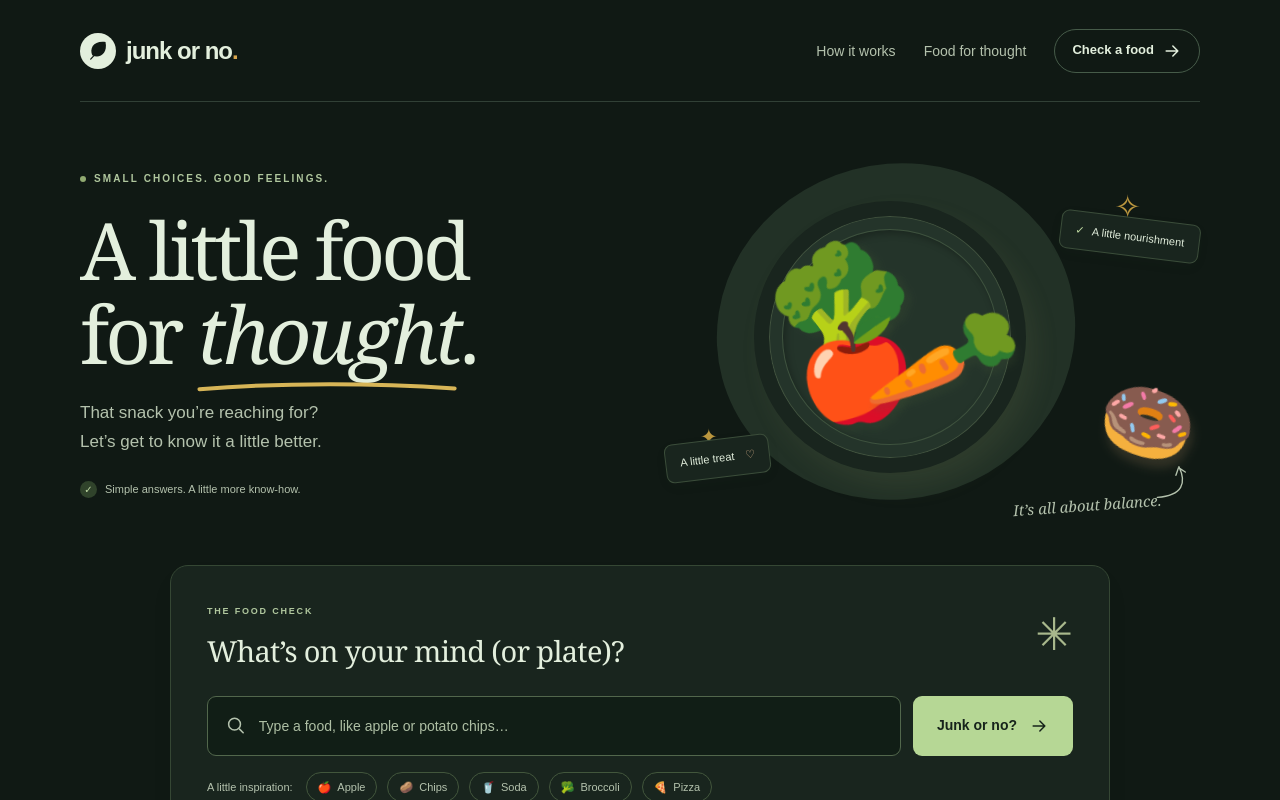
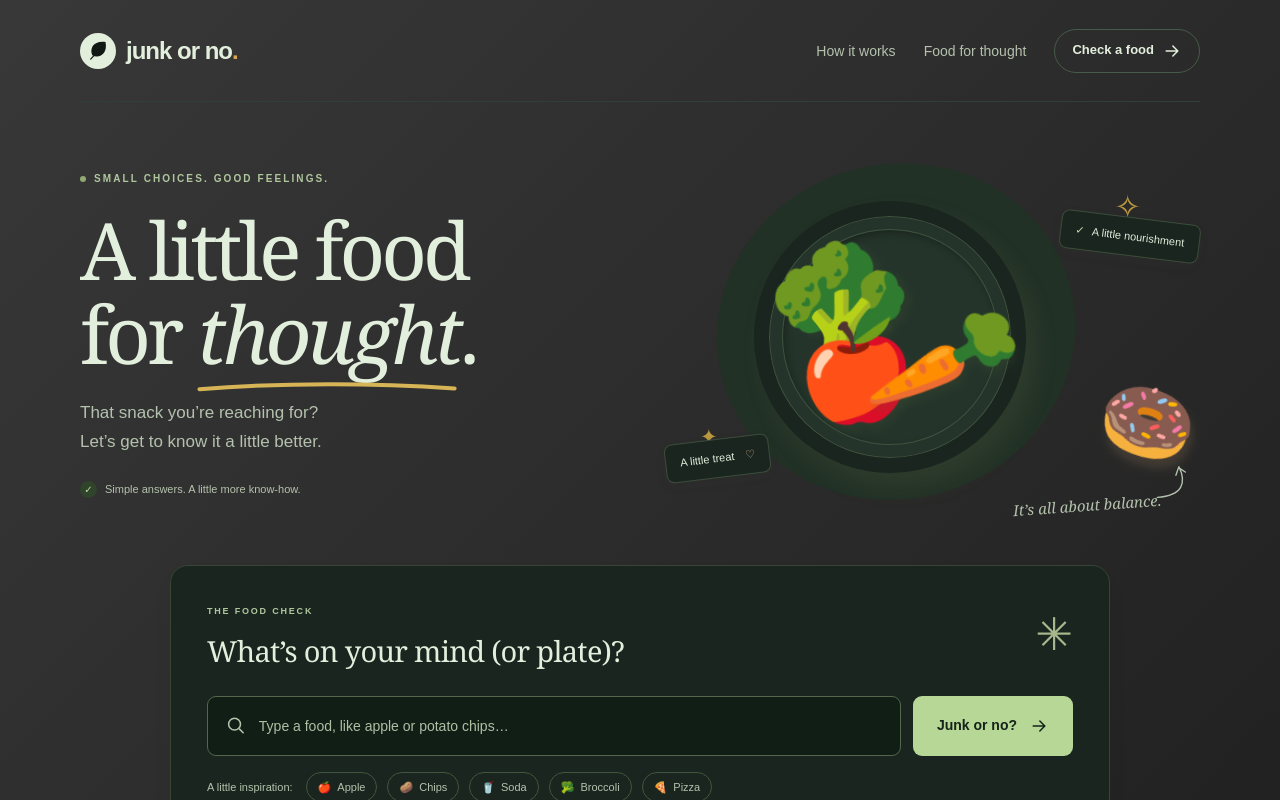
Before and after one commit to yelled1/CdxLearn, a Next.js app in the folder junk-or-no/: page / in a window 1280 px wide. Shown: the top 800 px of the page. Built offline with nearby package versions, Linux system fonts and the light colour scheme.

Commit message:
style: add charcoal gradient background

```diff
--- a/junk-or-no/app/globals.css
+++ b/junk-or-no/app/globals.css
@@ -2,7 +2,7 @@
 
 :root { color-scheme: dark; --cream: #101914; --green: #e3efdd; --muted: #b4c2ad; }
 html { scroll-behavior: smooth; }
-body { background: var(--cream); color: var(--green); font-family: Arial, Helvetica, sans-serif; -webkit-font-smoothing: antialiased; }
+body { background: linear-gradient(135deg, #383838 0%, #282828 50%, #181818 100%); min-height: 100vh; color: var(--green); font-family: Arial, Helvetica, sans-serif; -webkit-font-smoothing: antialiased; }
 button, input, a { -webkit-tap-highlight-color: transparent; }
 button { cursor: pointer; }
 button, a, input { transition: background .2s, color .2s, box-shadow .2s; }
```
